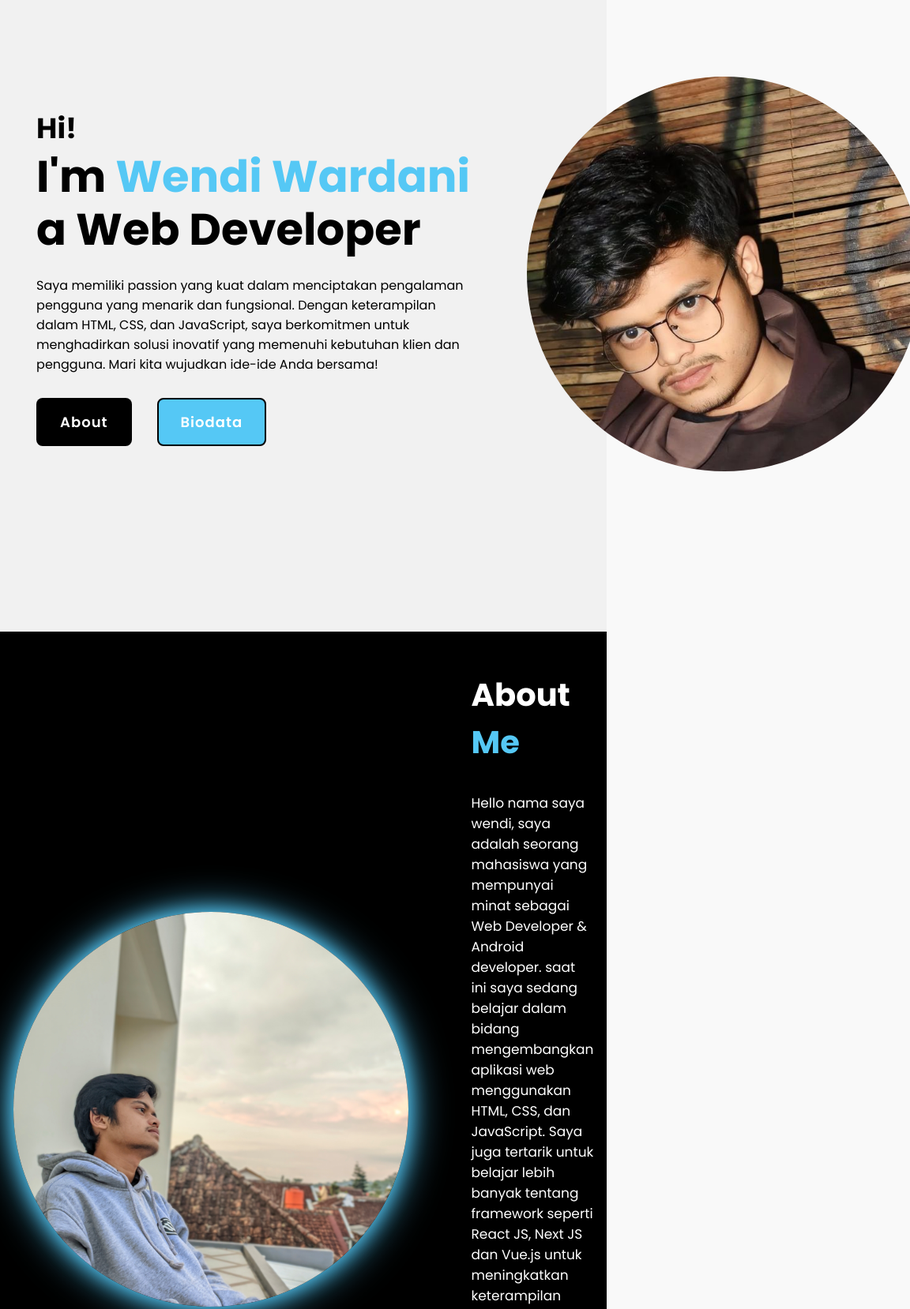
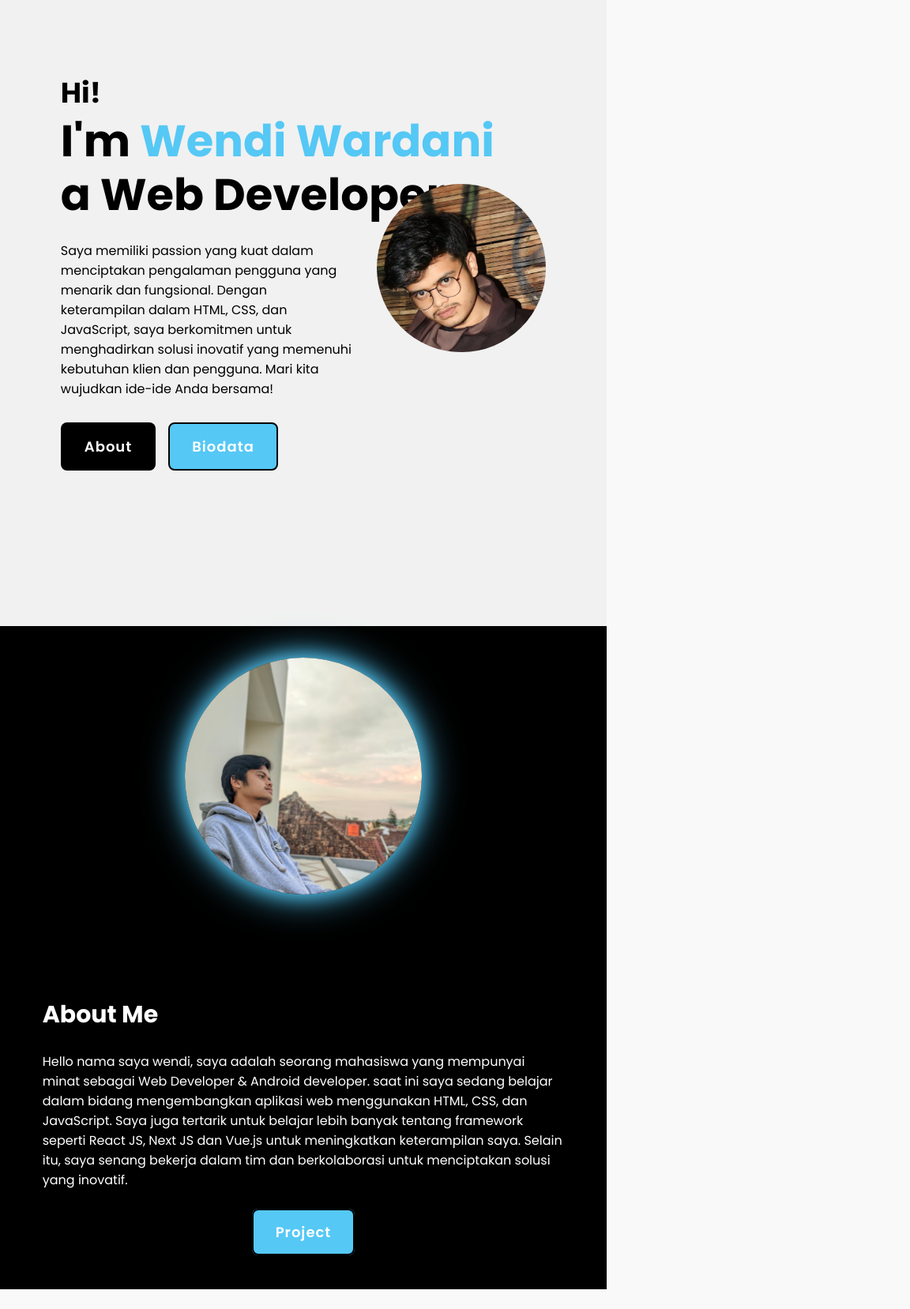
Before and after one commit to Yara0202/myweb-wndi.Yara0202.github.io, a plain HTML site: page pages/about.html in a window 768 px wide. Shown: the part 240-1898 px from the top of the page at 79% size, 1152 px wide, since content can reach past the window. Drawn offline with Linux system fonts and the light colour scheme.

Commit message:
Redesign UI make it responsive
Signed-off-by: Yara0202 <doodle280204@gmail.com>

```diff
--- a/assets/styles/sytles.css
+++ b/assets/styles/sytles.css
@@ -64,6 +64,40 @@ header ul li a:hover {
   color: white;
 }
 
+.menu-icon {
+  display: none;
+  font-size: 30px;
+  color: white;
+  padding-right: 20px;
+  cursor: pointer;
+}
+
+@media (max-width: 768px) {
+  header ul {
+      display: none;
+      flex-direction: column;
+      width: 100%;
+      text-align: center;
+      background-color: #55c8f5;
+      position: absolute;
+      top: 70px;
+      left: 0;
+      padding: 10px 0;
+  }
+
+  header ul li {
+      margin: 10px 0;
+  }
+
+  header ul.showing {
+      display: flex;
+  }
+
+  .menu-icon {
+      display: block;
+  }
+}
+
 .gambar {
     height: 100vh;
     background-image: url(../img/background.jpg);
@@ -113,20 +147,22 @@ section {
   align-items: center;
   gap: 2em;
   padding: 50px 6%;
+  flex-direction: column;
 }
 
 .about-content {
-    max-width: 800px;
+  max-width: 100%;
+  text-align: center;
 }
 
 .about-content h3 {
-    font-size: 36px;
+  font-size: 28px;
 }
 
 .about-content h1 {
-    font-size: 56px;
+  font-size: 42px;
   line-height: 1.2;
-    white-space: nowrap;
+  white-space: normal;
 }
 
 .about-content p {
@@ -139,19 +175,70 @@ section {
 }
 
 .btn-box {
-    width: 300px;
+  width: 100%;
   display: flex;
-    gap: 2em;
+  flex-direction: column;
+  gap: 1em;
+  align-items: center;
 }
 
 .img-box {
-    margin-left: 40px;
+  margin-top: 40px;
+  text-align: center;
 }
 
 .img-box img {
   border-radius: 50%;
+  width: 80%;
+  max-width: 300px;
+}
+
+@media (max-width: 767px) {
+  .img-box {
+      display: none;
+  }
+}
+
+@media (min-width: 768px) {
+  .about-home {
+      flex-direction: row;
+      justify-content: space-between;
+      padding: 50px 10%;
+  }
+
+  .about-content {
+      max-width: 60%;
+      text-align: left;
+  }
+
+  .about-content h3 {
+      font-size: 36px;
+  }
+
+  .about-content h1 {
+      font-size: 56px;
+      white-space: nowrap;
+  }
+
+  .btn-box {
+      width: 300px;
+      flex-direction: row;
+      justify-content: flex-start;
+  }
+
+  .img-box {
+      margin-top: 0;
+      text-align: right;
+      display: block;
+  }
+
+  .img-box img {
       width: 500px;
+      max-width: 100%;
   }
+}
+
+
 
 .btn-1 {
     padding: 15px 28px;
@@ -185,6 +272,7 @@ section {
     cursor: pointer;
 }
 
+
 .btn-2:hover {
     background-color: white;
     color: #55c8f5;
@@ -203,49 +291,76 @@ section {
 }
 
 /* about me */
-
 .about-me {
   display: flex;
   justify-content: center;
   align-items: center;
   min-height: 100vh;
-    padding: 0% 7%;
+  padding: 0 7%;
   gap: 5em;
   background: black;
   padding-bottom: 65px;
+  flex-direction: row;
+}
+
+.about-img img {
+  margin-top: 50px;
+  width: 500px;
+  box-shadow: 0 0 25px #55c8f5, 0 0 50px #55c8f5;
+  border-radius: 50%;
+  transition: 0.3s ease;
 }
 
 .about-content-2 {
   margin-top: 50px;
+  flex: 1;
 }
-.about-img img {
-    margin-top: 50px;
-    position: relative;
-    width: 500px;
-    box-shadow: 0 0 25px #55c8f5, 0 0 50px #55c8f5;
-    border-radius: 50%;
+
+.about-content-2 h2, .about-content-2 h3, .about-content-2 p {
+  color: white;
+  text-align: left;
 }
 
 .about-content-2 h2 {
-    text-align: left;
-    color: white;
   font-size: 40px;
-}
-
-span {
-    color: #55c8f5;
 }
 
 .about-content-2 h3 {
   font-size: 55px;
-    color: white;
-    white-space: nowrap;
 }
 
 .about-content-2 p {
-    color: white;
   font-size: 17px;
   margin: 2em 0 3em;
+}
+
+@media (max-width: 768px) {
+  .about-me {
+      flex-direction: column;
+      text-align: center;
+      padding: 20px 7%;
+  }
+
+  .about-img img {
+      width: 300px;
+      margin-top: 20px;
+      margin-left: auto;
+      margin-right: auto;
+      display: block;
+  }
+
+  .about-content-2 h2 {
+      font-size: 30px;
+  }
+
+  .about-content-2 h3 {
+      font-size: 40px;
+  }
+
+  .about-content-2 p {
+      font-size: 16px;
+      margin: 1.5em 0 2.5em;
+  }
 }
 
 /* Biodata */
@@ -589,25 +704,34 @@ span {
   color: #007BFF;
 }
 
-
 .contact-item .text:hover {
   color: #007BFF;
 }
 
+/* Social Media Links */
 .social-media-links {
   display: flex;
-    flex-direction: column;
-    gap: 10px;
+  justify-content: center;
+  gap: 15px;
+  flex-wrap: wrap;
 }
 
 .social-link {
+  width: 50px;
+  height: 50px;
+  display: flex;
+  justify-content: center;
+  align-items: center;
   font-size: 1.5rem;
   color: #ffffff;
+  border-radius: 50%;
   text-align: center;
-    padding: 10px 18px;
-    border-radius: 50%;
   text-decoration: none;
-    transition: background-color 0.3s ease-in-out;
+  transition: background-color 0.3s ease-in-out, transform 0.3s ease-in-out;
+}
+
+.social-link:hover {
+  transform: scale(1.1);
 }
 
 .github {
@@ -622,16 +746,12 @@ span {
   background: linear-gradient(45deg, #0088cc, #32a2e3);
 }
 
-  .social-link:hover {
-    opacity: 0.8;
-  }
-
 @media (min-width: 768px) {
   .contact-content {
       grid-template-columns: 1fr 1fr;
   }
 
   .social-media-links {
-      flex-direction: row;
+      justify-content: flex-start;
   }
 }
```
Lines whose indentation alone changed are shown as unchanged.
